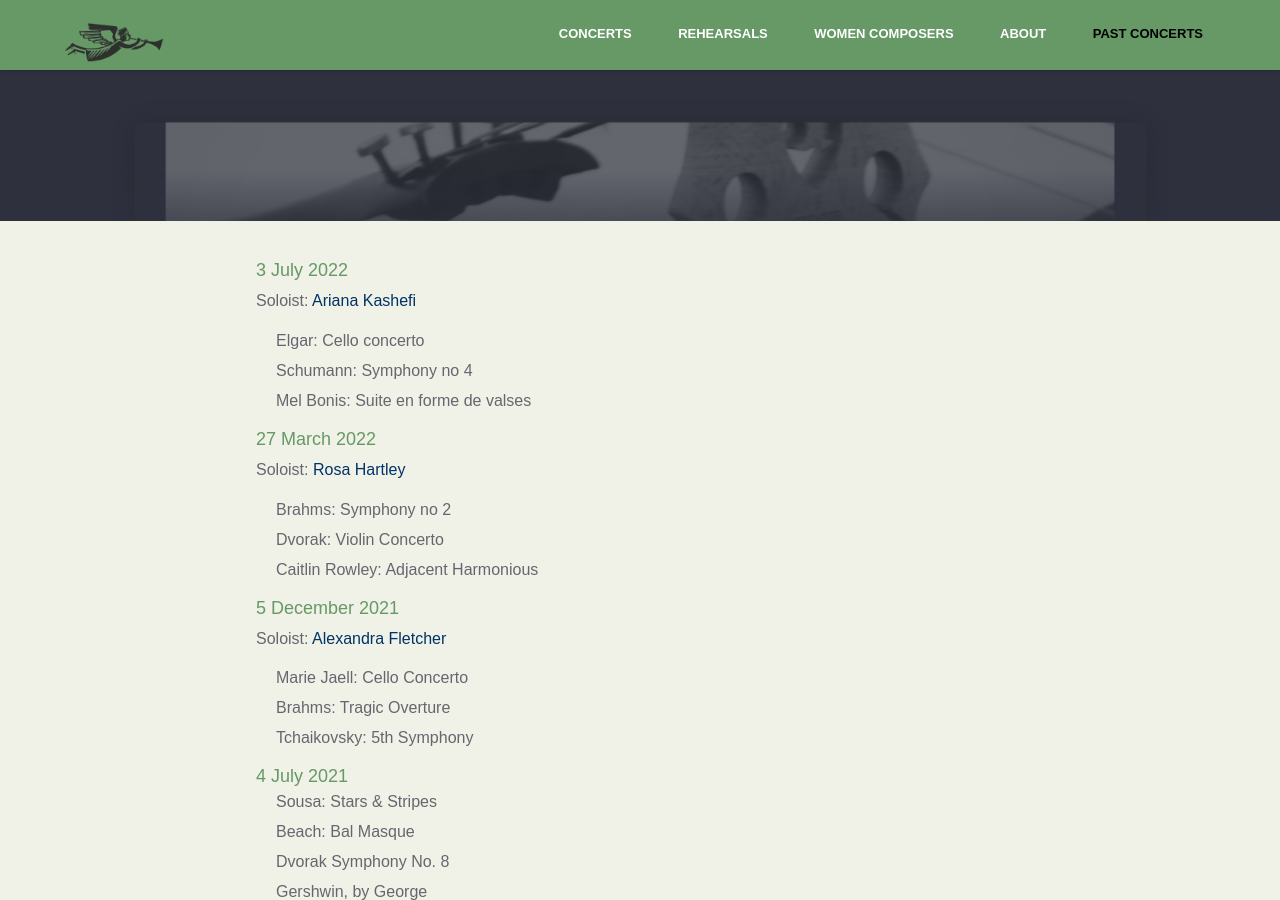
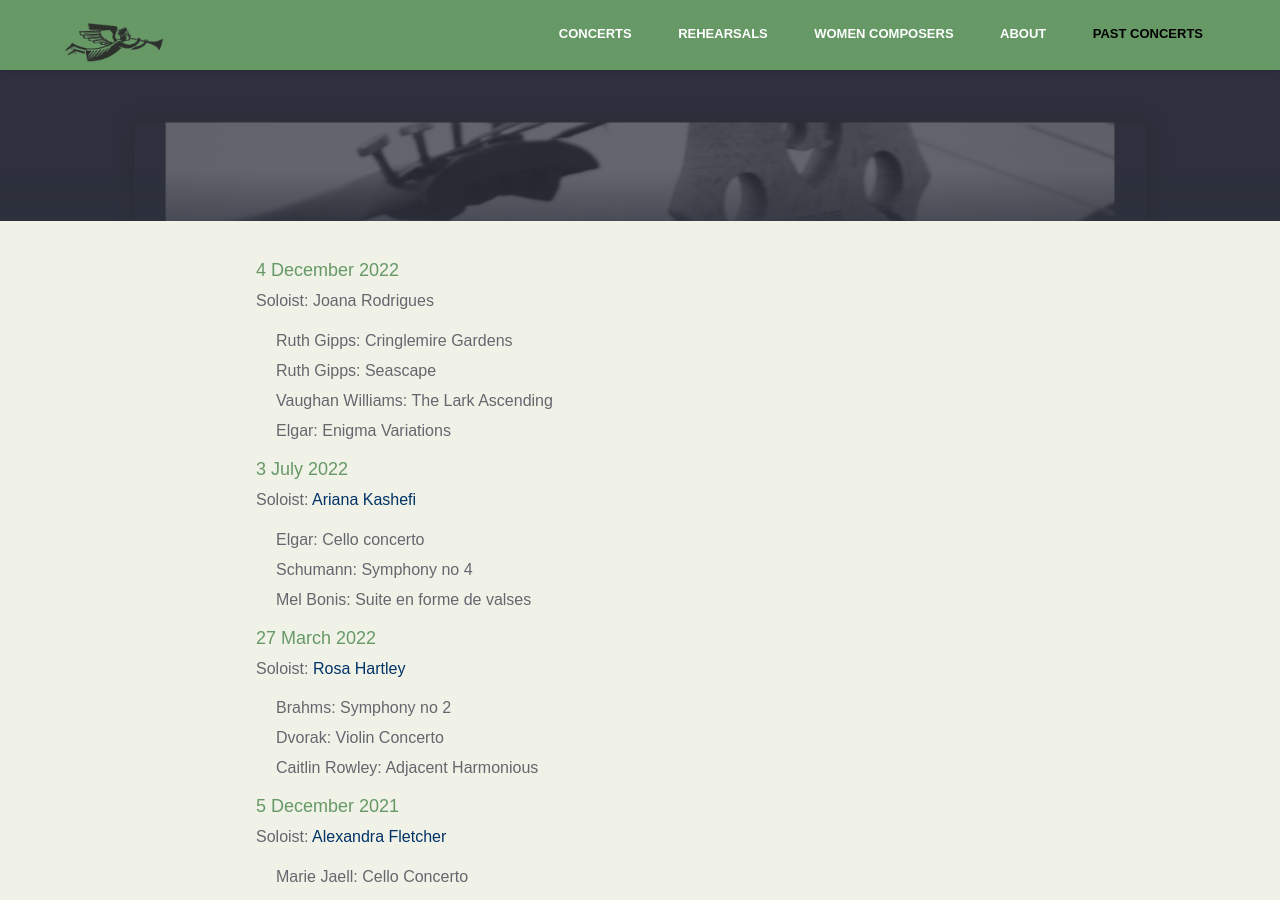
Before and after one commit to the-angel-orchestra/the-angel-orchestra.github.io, a Jekyll site: the page built from past/index.html, in a window 1280 px wide and 900 px high, scrolled down 349 px. Built offline with Jekyll 4.4.1, drawn with Linux system fonts in a browser that asks for light colours; nearby versions of some CDN libraries; some web fonts are replaced.

Commit message:
Updates content

```diff
--- a/_includes/future-concerts.html
+++ b/_includes/future-concerts.html
@@ -1,6 +1,3 @@
-<h3>Beethoven Fundraising Weekend Workshop: 28 and 29 January 2023</h3>
-<p>In just one weekend, we will rehearse and then perform Beethoven's 9th Symphony, to raise funds for the orchestra and for <a href="https://www.apollomusicprojects.org/">Apollo Music Projects</a>, a charity that aims to bring live classical music to children who might not otherwise experience it.</p><p>For more details, and especially if you are interested in playing or singing, please email the orchestra: <a href='mailto:info@the-angel-orchestra.co.uk'>info@the-angel-orchestra.co.uk</a>.</p><p>The performance will be at 5.30pm on Sunday, 29 January at St Silas Church on Risinghill Street, N1 9UL.</p>
-
 <h3>Spring concert: 26 March 2023</h3>
 <p>Soloist: <a href='https://www.clairependleton.co.uk/'>Claire Pendleton</a></p>
 <ul>
--- a/_includes/past-concerts.html
+++ b/_includes/past-concerts.html
@@ -1,3 +1,12 @@
+<h3>4 December 2022</h3>
+<p>Soloist: Joana Rodrigues</p>
+<ul>
+<li>Ruth Gipps: Cringlemire Gardens</li>
+<li>Ruth Gipps: Seascape</li>
+<li>Vaughan Williams: The Lark Ascending</li>
+<li>Elgar: Enigma Variations</li>
+</ul>
+
 <h3>3 July 2022</h3>
 <p>Soloist: <a href='https://arianakashefi.com/welcome-2/'>Ariana Kashefi</a></p>
 <ul>
```
Also changed, not shown: _includes/next-concert.html (+2 -10 lines).
